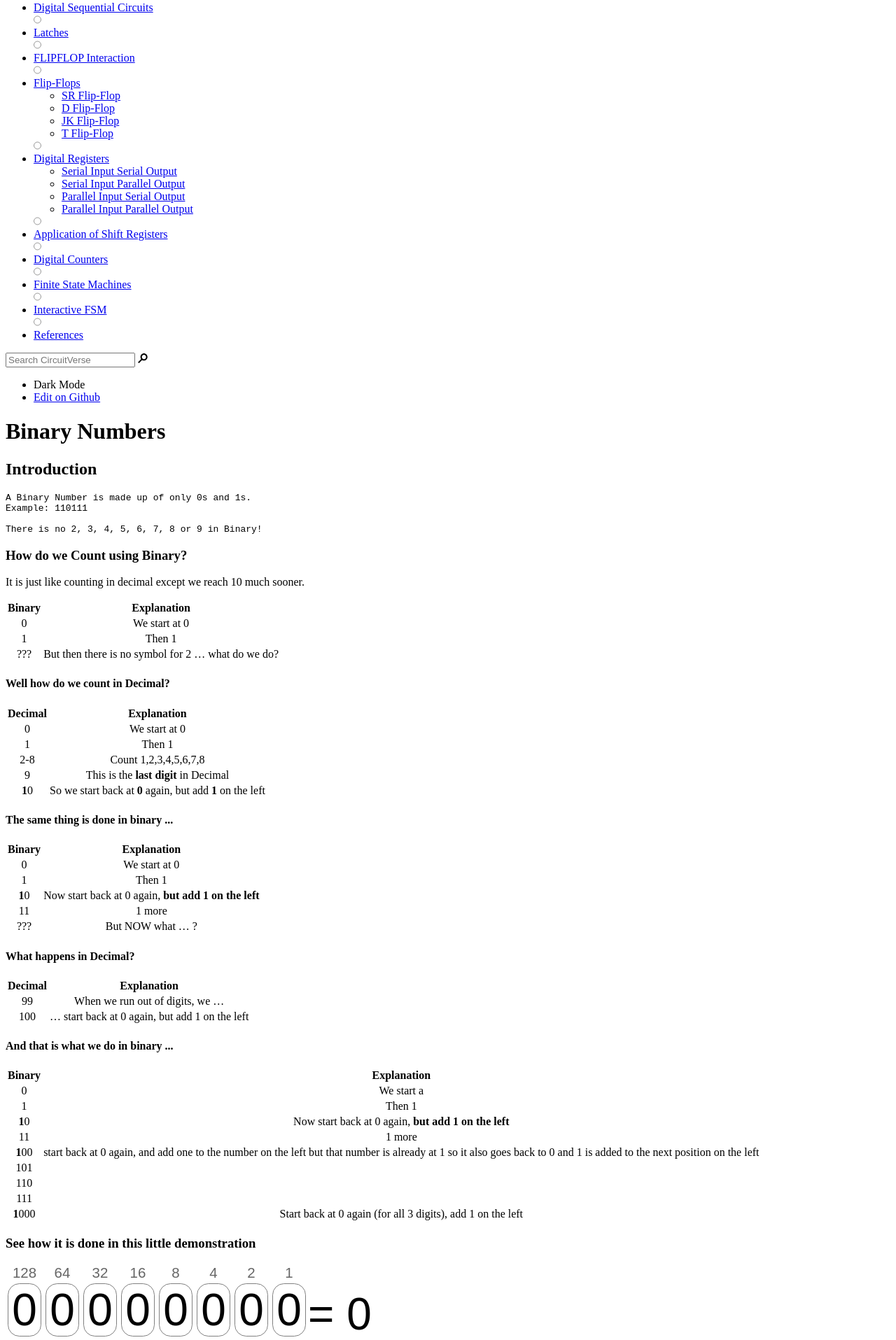
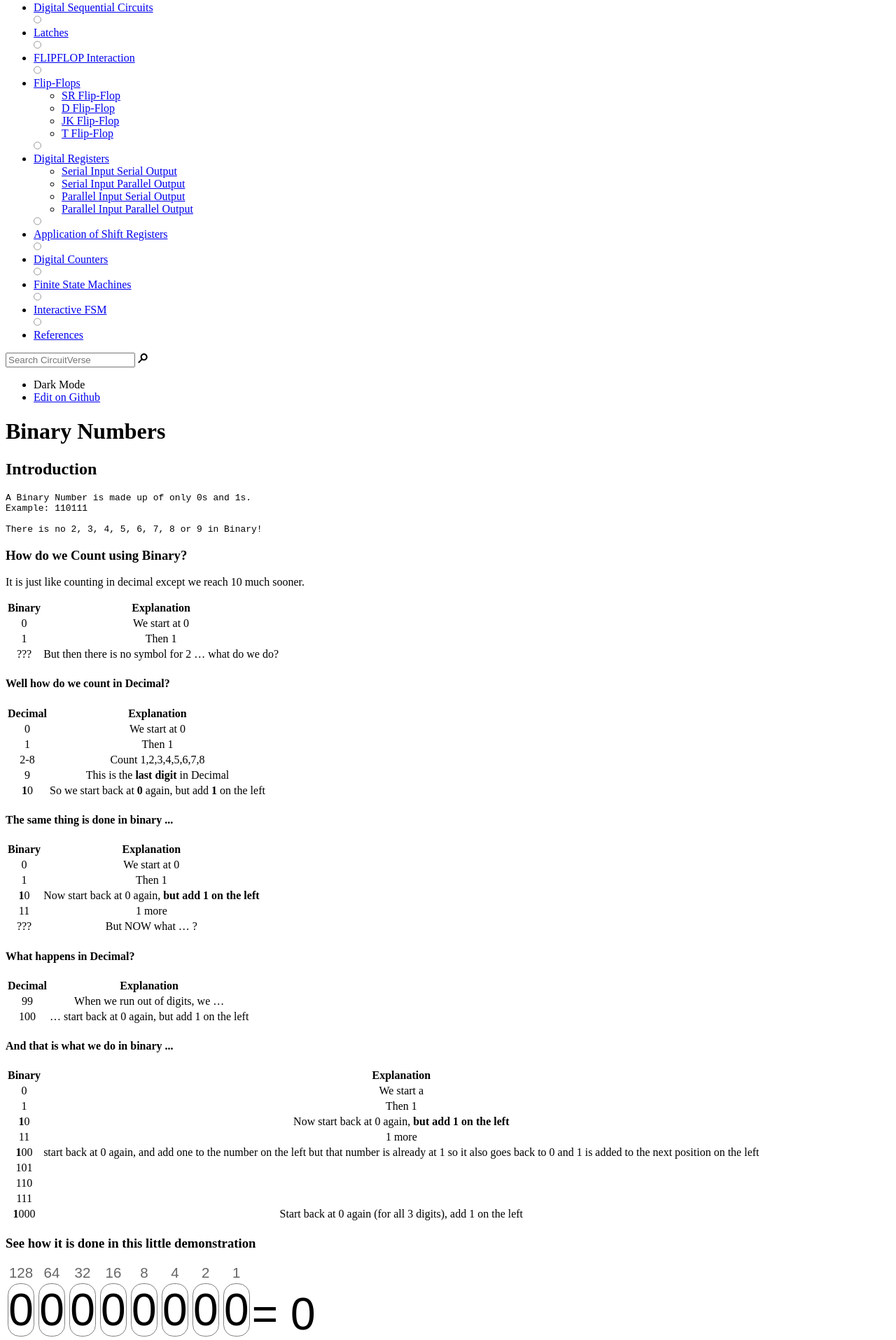
Before and after one commit to CircuitVerse/Interactive-Book, a Jekyll site: the page built from docs/binary.md, in a window 1280 px wide. Shown: the part 827-2742 px from the top of the page at 70% size. Built offline with Jekyll 4.4.1, drawn with Linux system fonts in a browser that asks for light colours; comment, search, counter and statistics services are not loaded.

Commit message:
Change column width to fit-content

```diff
--- a/_includes/binary.html
+++ b/_includes/binary.html
@@ -14,7 +14,7 @@
 <style>
     #binary			{width: 100%;}
     #decimal1		{font-family: Arial, Helvetica, sans-serif; float: left; font-size: 5vw; width: 21vw; margin: 2.7vw 0 0; float: left}
-    .column			{font-family: Arial, Helvetica, sans-serif; float: left; text-align: center; width: 54px}
+    .column			{font-family: Arial, Helvetica, sans-serif; float: left; text-align: center; width: fit-content}
     .column_heading	{font-size: 1.6vw; color: #666666}
     .bit			{font-size: 5vw; background-color: #FFFFFF; color:#000000; border-radius: 1.3vw; margin: 0.25vw; border: 1px solid grey}
 
```
